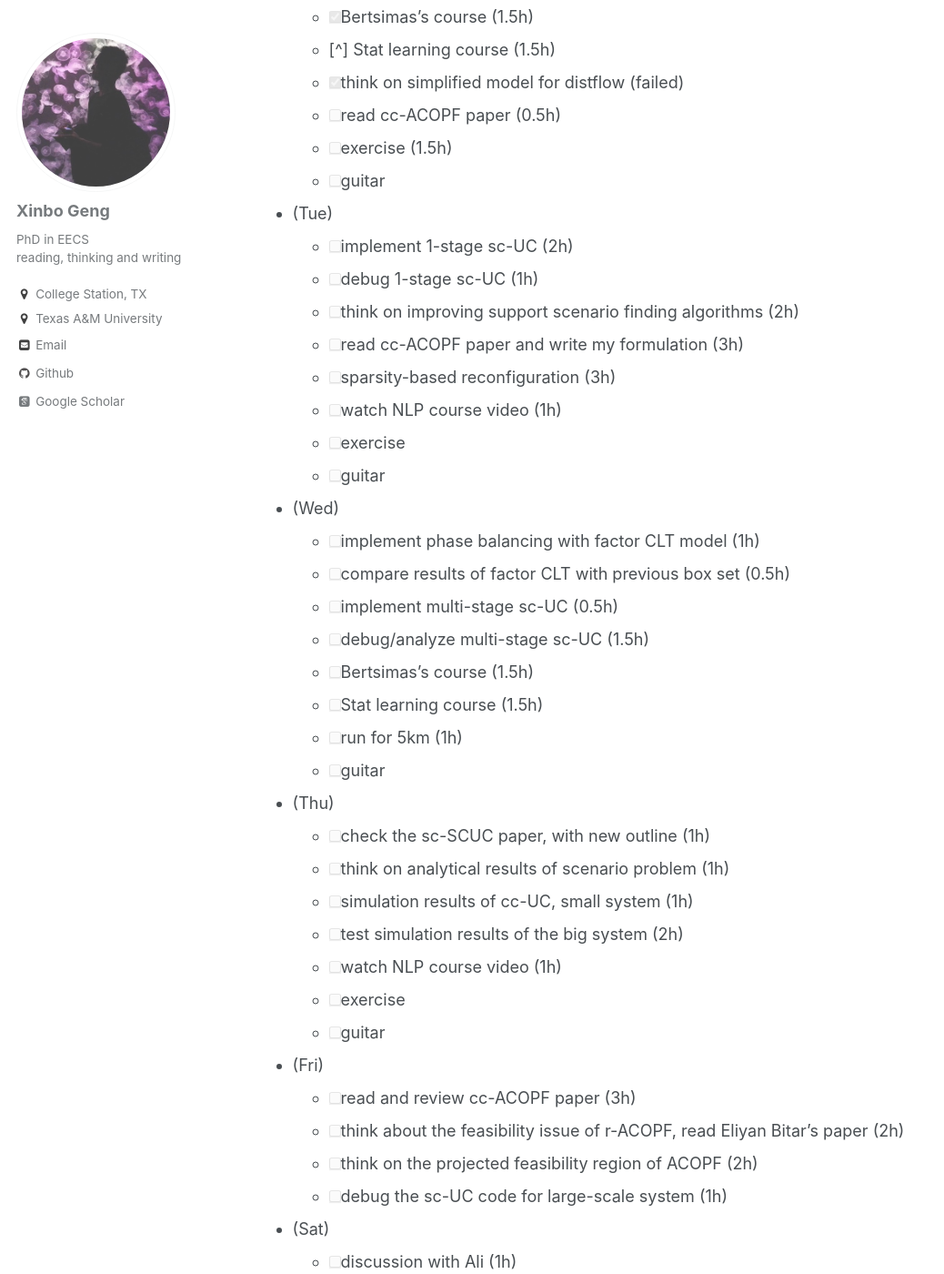
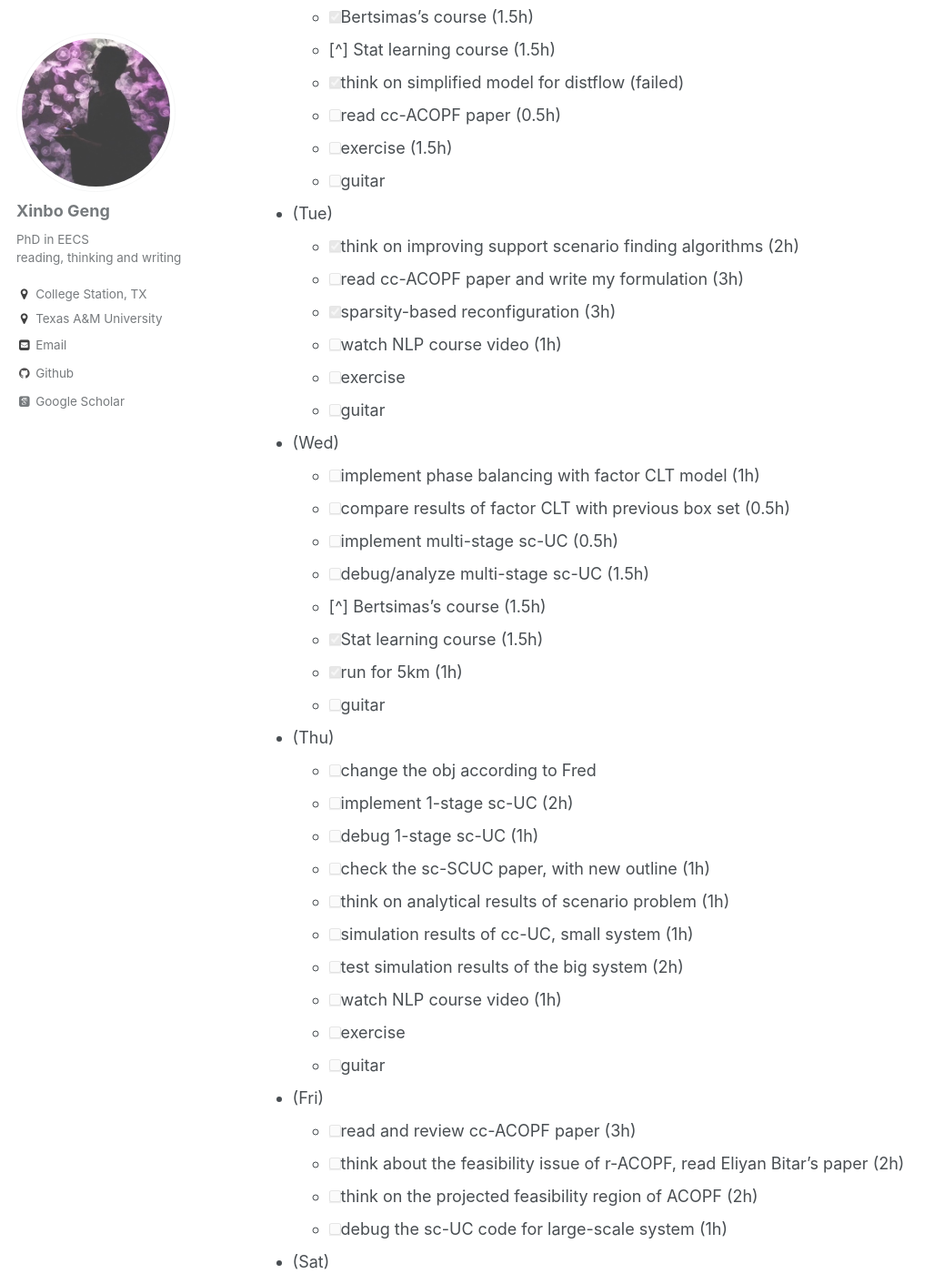
Before and after one commit to xb00dx/xb00dx.github.io, a Jekyll site: the page built from _pages/work-in-progress.md, in a window 1280 px wide and 1400 px high, scrolled down 1548 px. Shown: the whole window at 91% size, without its empty margins (0-1038 px from the left). Built offline with Jekyll 4.4.1, drawn with Linux system fonts in a browser that asks for light colours; some web fonts are replaced; some of the changed text lies outside the part shown.

Commit message:
no message

```diff
--- a/_pages/work-in-progress.md
+++ b/_pages/work-in-progress.md
@@ -54,11 +54,9 @@ redirect_from:
   - [ ] exercise (1.5h)
   - [ ] guitar
 * (Tue)
-  - [ ] implement 1-stage sc-UC (2h)
-  - [ ] debug 1-stage sc-UC (1h)
-  - [ ] think on improving support scenario finding algorithms (2h)
+  - [x] think on improving support scenario finding algorithms (2h)
   - [ ] read cc-ACOPF paper and write my formulation (3h)
-  - [ ] sparsity-based reconfiguration (3h)
+  - [x] sparsity-based reconfiguration (3h)
   - [ ] watch NLP course video (1h)
   - [ ] exercise
   - [ ] guitar
@@ -67,11 +65,14 @@ redirect_from:
   - [ ] compare results of factor CLT with previous box set (0.5h)
   - [ ] implement multi-stage sc-UC (0.5h)
   - [ ] debug/analyze multi-stage sc-UC (1.5h)
-  - [ ] Bertsimas's course (1.5h)
-  - [ ] Stat learning course (1.5h)
-  - [ ] run for 5km (1h)
+  - [^] Bertsimas's course (1.5h)
+  - [x] Stat learning course (1.5h)
+  - [x] run for 5km (1h)
   - [ ] guitar
 * (Thu)
+  - [ ] change the obj according to Fred
+  - [ ] implement 1-stage sc-UC (2h)
+  - [ ] debug 1-stage sc-UC (1h)
   - [ ] check the sc-SCUC paper, with new outline (1h)
   - [ ] think on analytical results of scenario problem (1h)
   - [ ] simulation results of cc-UC, small system (1h)
@@ -85,11 +86,12 @@ redirect_from:
   - [ ] think on the projected feasibility region of ACOPF (2h)
   - [ ] debug the sc-UC code for large-scale system (1h)
 * (Sat)
-  - [ ] discussion with Ali (1h)
   - [ ] watch NLP course video (1h)
   - [ ] solve homework problems of the NLP course (2h)
   - [ ] PESGM paper idea
   - [ ] guitar
+* (Sun)
+  - [ ] multi-stage SCUC
 
 ### Next
 #### High Priority
```
